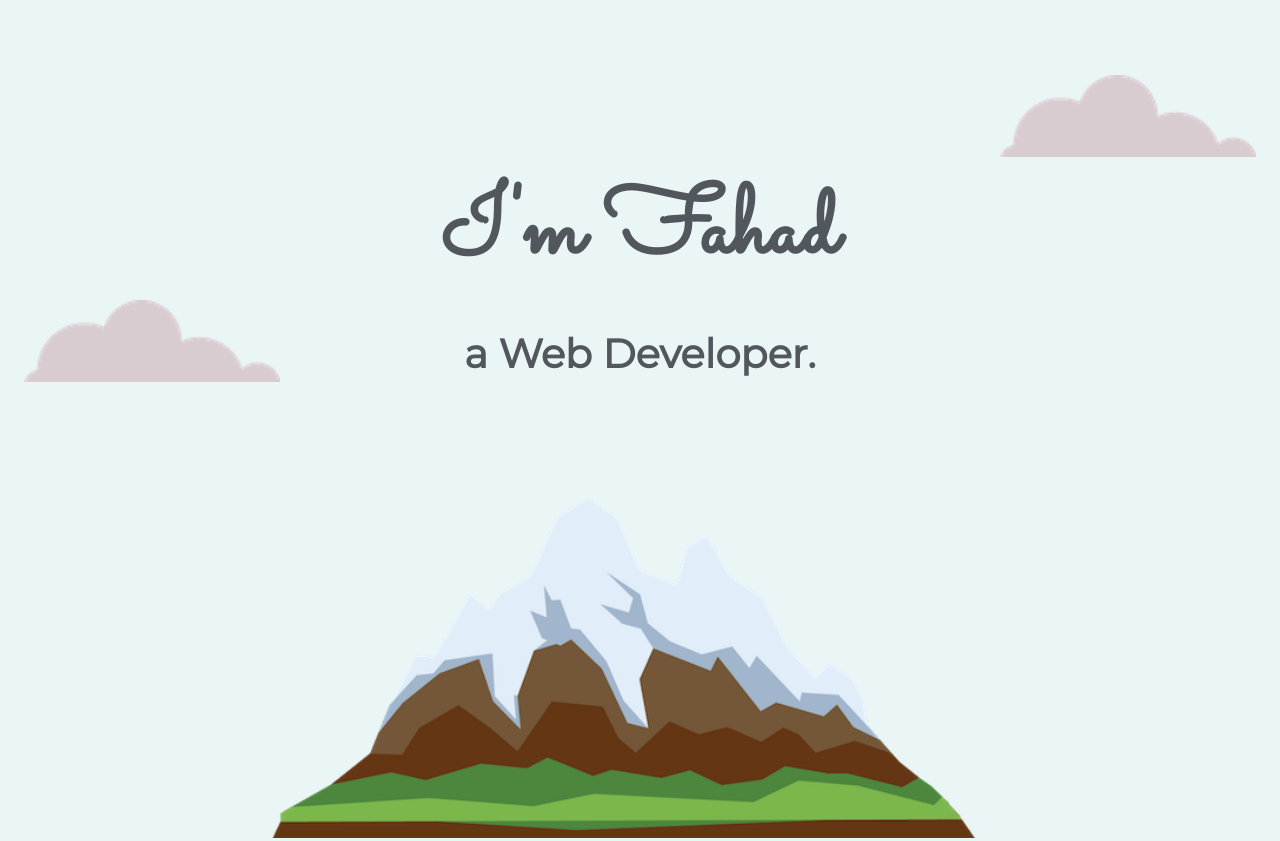
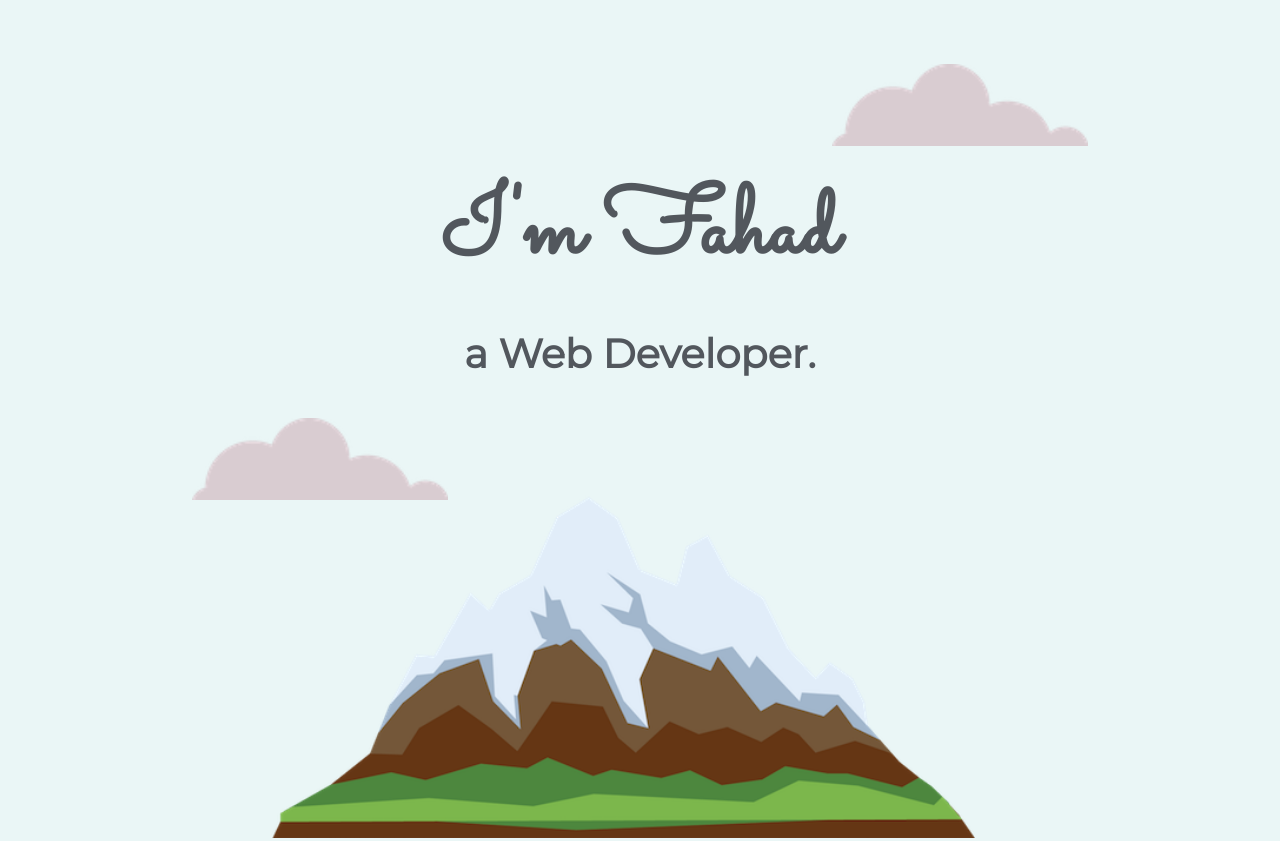
Before and after one commit to FahadMajed/Me, a plain HTML site: page index.html in a window 1280 px wide. Shown: the top 841 px of the page. Drawn offline with Linux system fonts and the light colour scheme.

Commit message:
Add files via upload

```diff
--- a/CSS/styles.css
+++ b/CSS/styles.css
@@ -39,6 +39,7 @@ hr {
   bottom: 75px;
   text-align: left;
   color: #52575d;
+
 
 
 }
@@ -94,9 +95,8 @@ font-size: 600%;
 
 .cloud {
   position: absolute;
+left: 15%;
 
-  right: 1000px;
-  top: 300px;
   width: 20%;
   text-align: center;
 }
@@ -107,8 +107,7 @@ font-size: 600%;
 
 .cloudtop {
   position: absolute;
-  left: 1000px;
-  top: 75px;
+right: 15%;
   width: 20%;
   text-align: center;
 }
```
